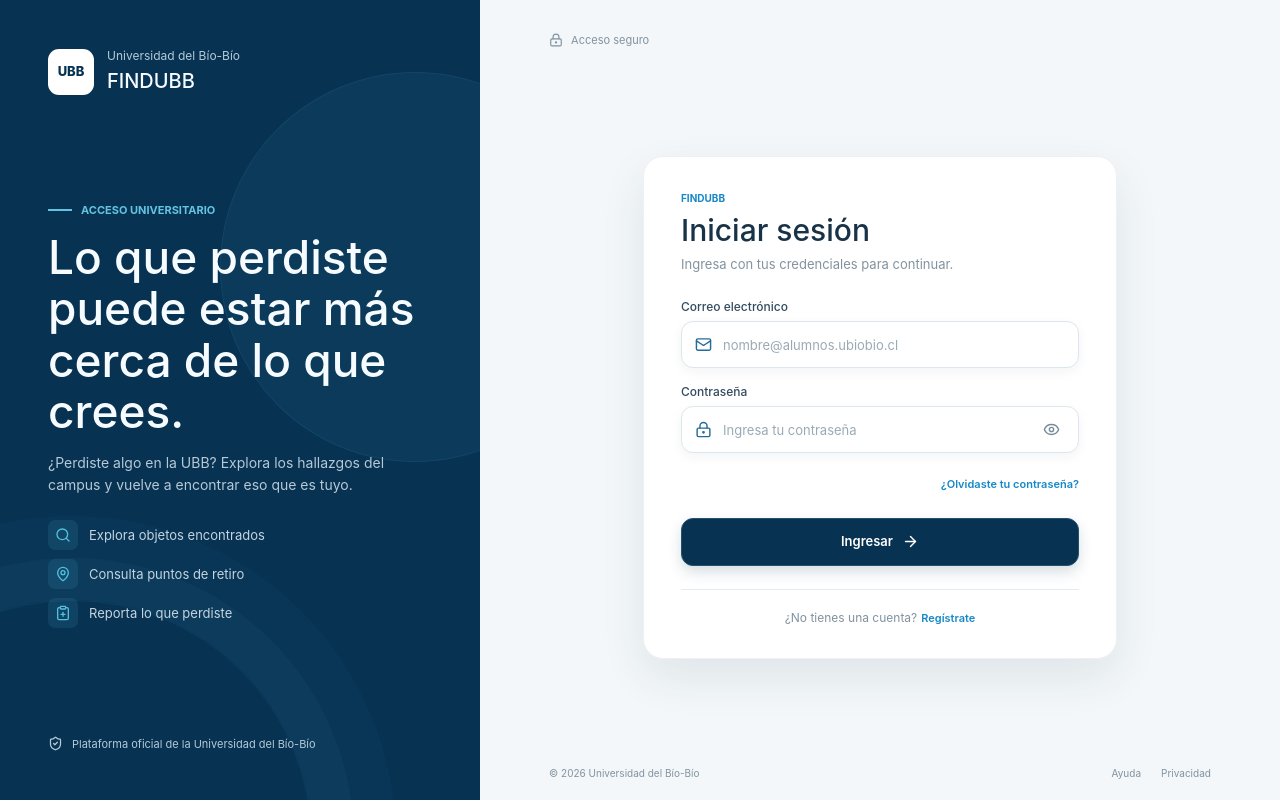
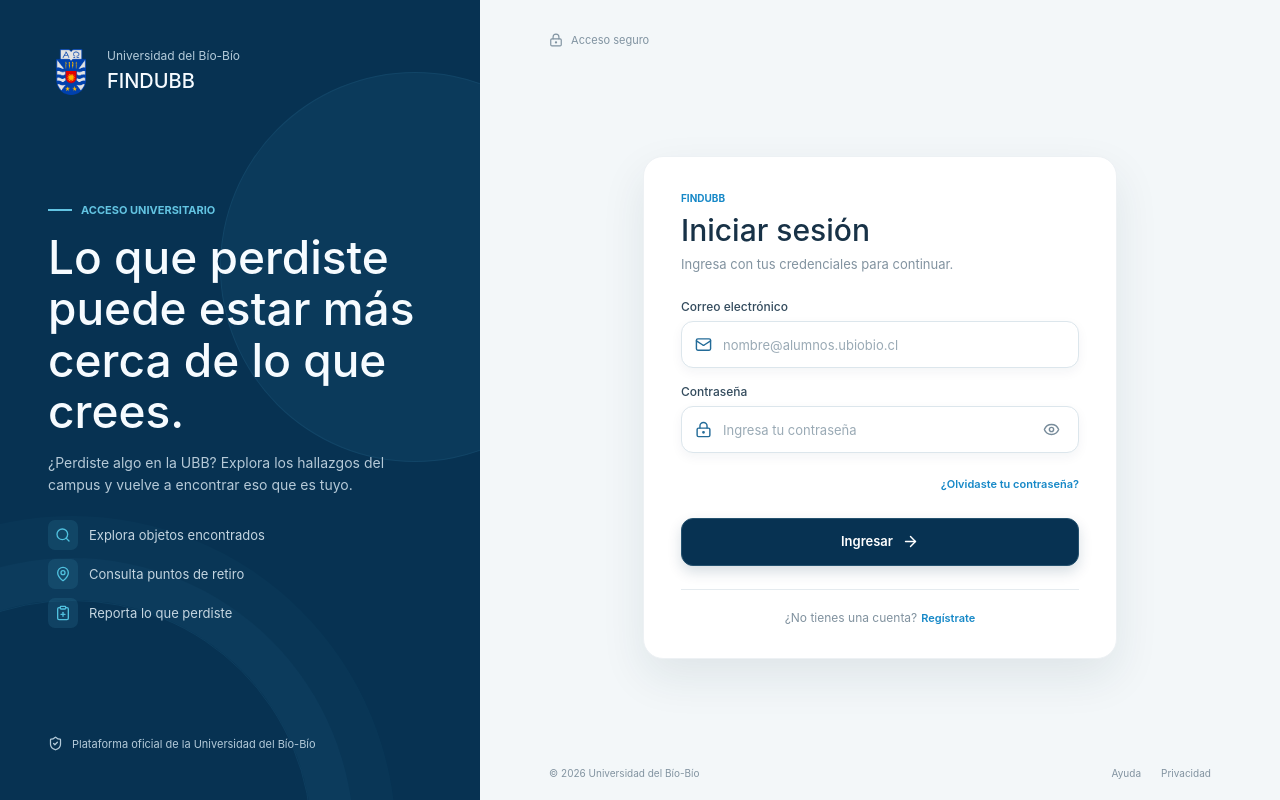
Before and after one commit to MisterPhillips/Objeto_Perdidos_ISW, a React (Vite) app in the folder frontend/: page /login in a window 1280 px wide. Built offline with nearby package versions, Linux system fonts and the light colour scheme; no server answers.

Commit message:
Actualiza el escudo en la interfaz

```diff
--- a/frontend/src/components/PanelMarca.jsx
+++ b/frontend/src/components/PanelMarca.jsx
@@ -15,7 +15,7 @@ function PanelMarca({ variant = 'login' }) {
       className="relative isolate flex min-h-screen flex-col overflow-hidden bg-[#073252] px-12 py-12 text-[#f6fbff] before:pointer-events-none before:absolute before:-right-[27%] before:top-[9%] before:z-[-1] before:aspect-square before:w-[390px] before:rounded-full before:border before:border-[rgb(81_174_215_/_9%)] before:bg-[rgb(78_173_214_/_7%)] before:content-[''] after:pointer-events-none after:absolute after:-bottom-[35%] after:-left-[35%] after:z-[-1] after:aspect-square after:w-[480px] after:rounded-full after:border after:border-[rgb(81_174_215_/_9%)] after:shadow-[0_0_0_42px_rgb(78_173_214_/_4%),0_0_0_84px_rgb(78_173_214_/_3%)] after:content-[''] max-[900px]:px-8 max-[680px]:min-h-0 max-[680px]:px-[25px] max-[680px]:pt-6 max-[680px]:pb-[22px] max-[380px]:px-[19px]"
     >
       <header className="relative z-10 flex items-center gap-[13px]">
-        <span className="grid size-[46px] shrink-0 place-items-center rounded-[11px] bg-white text-[13px] font-extrabold text-[#073252]" aria-hidden="true">UBB</span>
+        <img alt="Escudo de la Universidad del Bío-Bío" className="size-[46px] shrink-0 object-contain" src="/escudo-ubb.png" />
         <div>
           <span className="mb-[3px] block text-xs text-[#b3cad9]">Universidad del Bío-Bío</span>
           <p className="m-0 text-xl font-medium">FINDUBB</p>
--- a/frontend/src/pages/PaginaPrincipal.jsx
+++ b/frontend/src/pages/PaginaPrincipal.jsx
@@ -84,7 +84,7 @@ function PaginaPrincipal({ children }) {
       <aside className={`fixed inset-y-0 left-0 z-30 flex w-66 flex-col bg-[#073252] text-white transition-transform duration-200 lg:translate-x-0 ${menuAbierto ? 'translate-x-0' : '-translate-x-full'}`}>
         <div className="flex h-20.5 shrink-0 items-center justify-between border-b border-white/10 px-5">
           <div className="flex items-center gap-3">
-            <span className="grid size-10 place-items-center rounded-[9px] bg-white text-[11px] font-extrabold text-[#073252]">UBB</span>
+            <img alt="Escudo de la Universidad del Bío-Bío" className="size-10 shrink-0 object-contain" src="/escudo-ubb.png" />
             <div>
               <span className="block text-[10px] text-[#b3cad9]">Universidad del Bío-Bío</span>
               <span className="mt-0.5 block text-[17px] font-semibold tracking-[0.02em]">FINDUBB</span>
@@ -101,7 +101,6 @@ function PaginaPrincipal({ children }) {
         </div>
 
         <nav aria-label="Navegación principal" className="flex-1 overflow-y-auto px-3 py-6">
-          <p className="mb-2 px-3 text-[10px] font-bold uppercase tracking-[0.12em] text-[#7fa0b4]">Aplicación</p>
           <div className="grid gap-1">
             {seccionesVisibles.map(enlaceSeccion)}
           </div>
```
Also changed, not shown: frontend/public/escudo-ubb.png (added).
